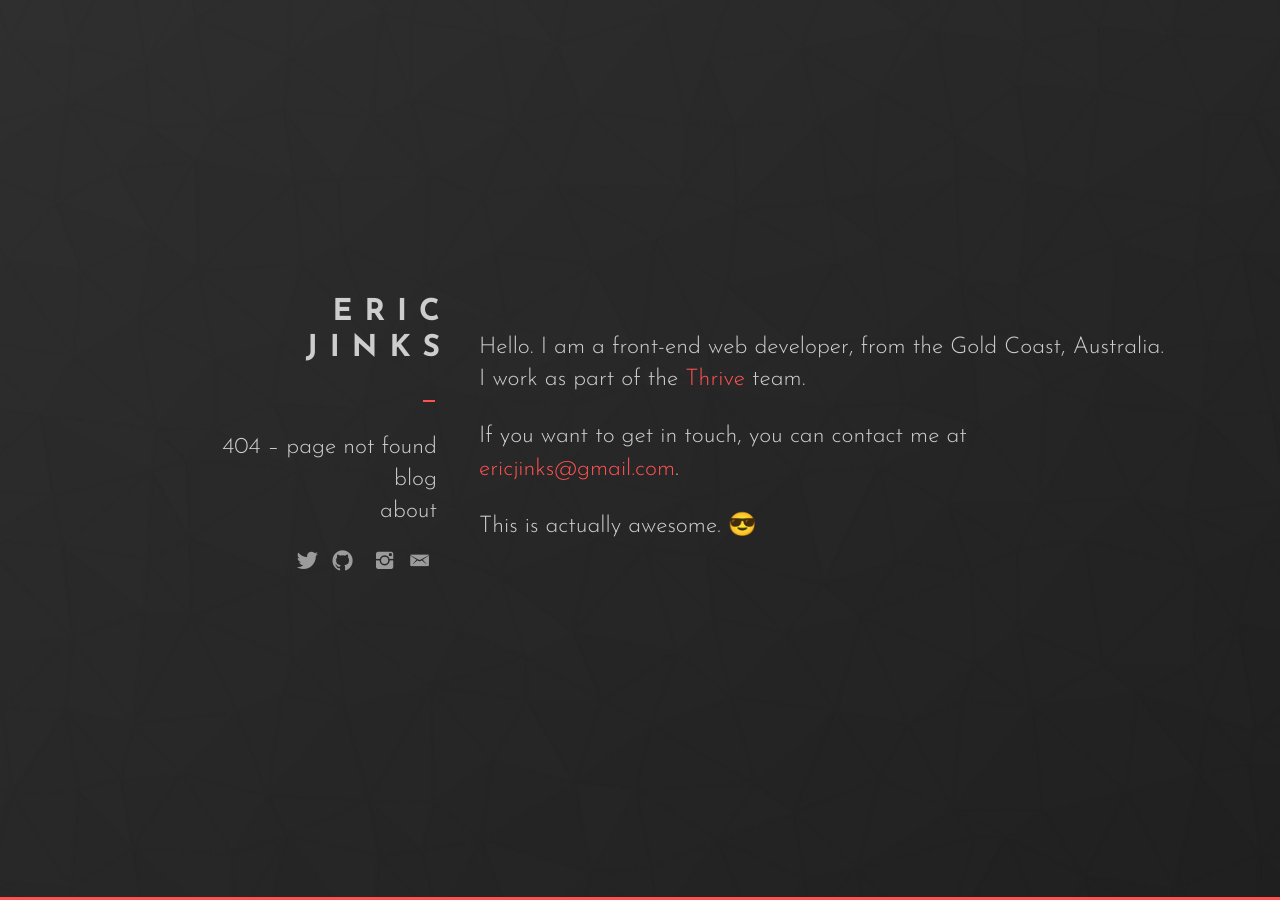
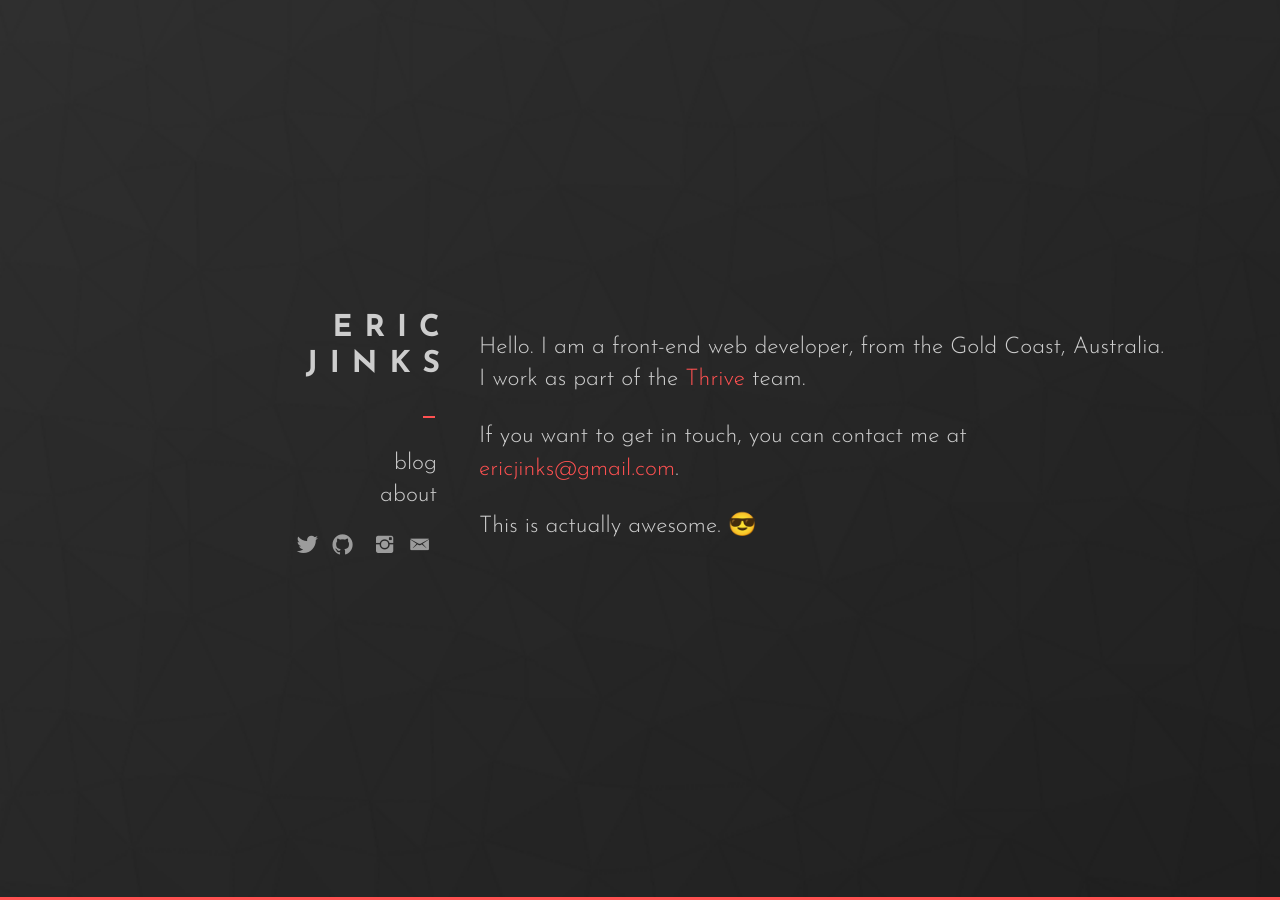
Before and after one commit to Jinksi/jinksi-jekyll, a Jekyll site: the page built from index.html, in a window 1280 px wide. Built offline with Jekyll 4.4.1, drawn with Linux system fonts in a browser that asks for light colours; nearby versions of some CDN libraries; some web fonts are replaced.

Commit message:
Unless page exclude

```diff
--- a/404.html
+++ b/404.html
@@ -1,6 +1,7 @@
 ---
 layout: default
 title: 404 – Page Not Found
+exclude: true
 ---
 <div class="editable">
     <p>This page doesn&#39;t exist 😔</p>
--- a/_includes/header.html
+++ b/_includes/header.html
@@ -10,7 +10,9 @@
       <nav class="nav">
         <ul>
           {% for page in site.pages %}
-            <li><a href="{{ page.url }}">{{ page.title}}</a></li>
+            {% unless page.exclude %}
+              <li><a href="{{ page.url }}">{{ page.title}}</a></li>
+            {% endunless %}
           {% endfor %}
         </ul>
       </nav>
```
